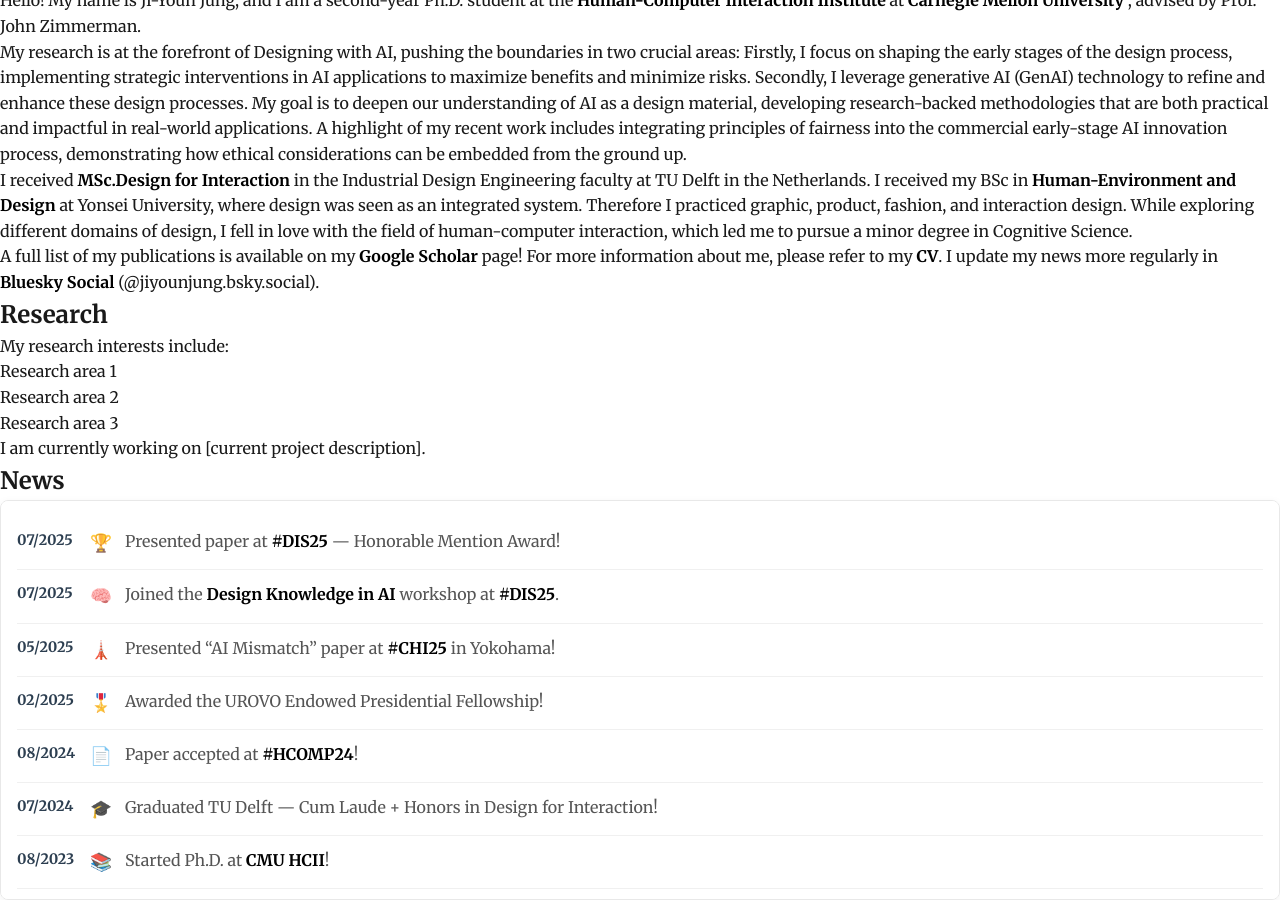
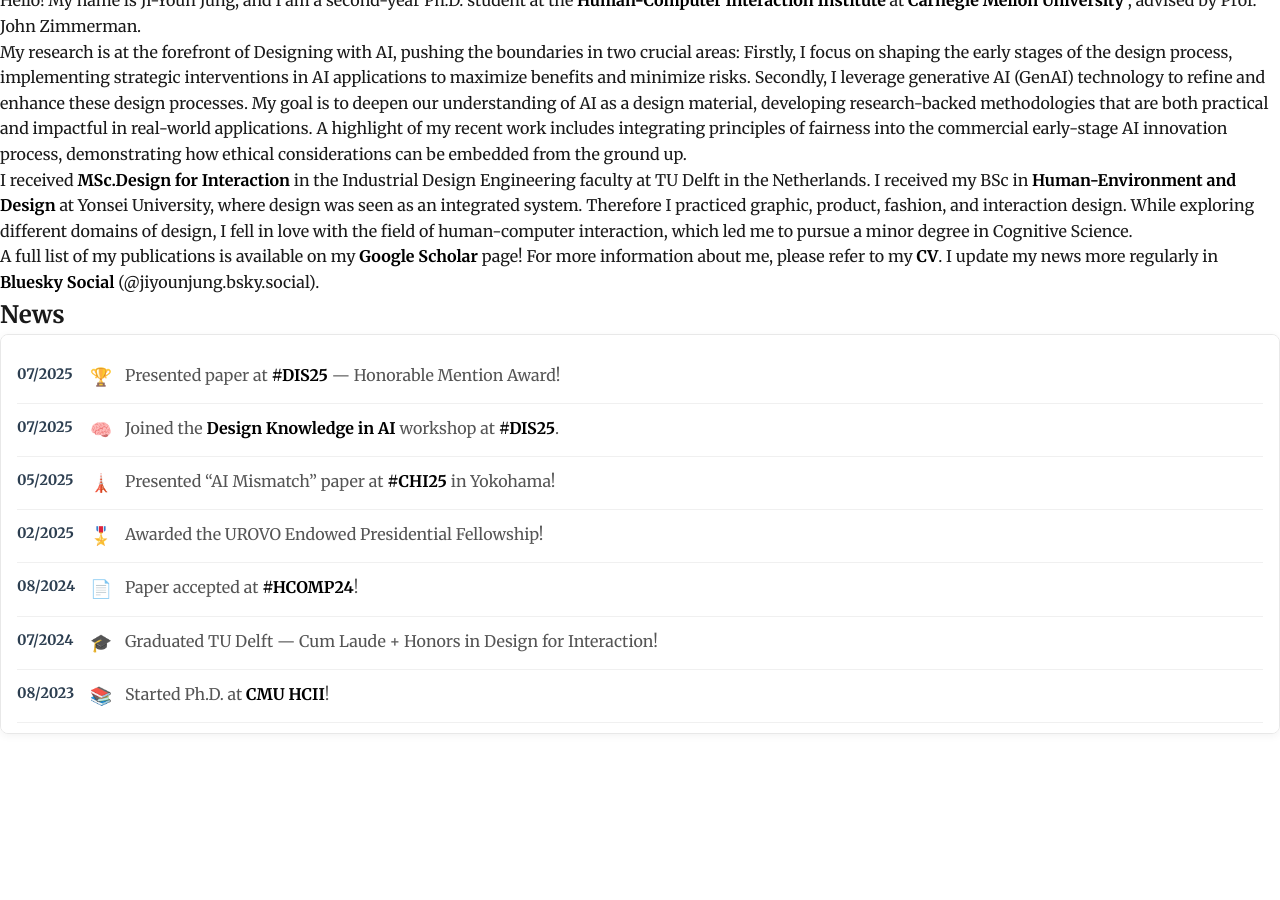
Before and after one commit to jiyoun-jung/jiyounjung, a Jekyll site: the page built from index.html, in a window 1280 px wide and 900 px high, scrolled down 3507 px. Built offline with Jekyll 4.4.1, drawn with Linux system fonts in a browser that asks for light colours; some web fonts are replaced; after the commit the page ends 4241 px from its top, so only the background shows below that.

Commit message:
Research page remove

```diff
--- a/index.html
+++ b/index.html
@@ -14,7 +14,7 @@
   <p>A full list of my publications is available on my <a href="https://scholar.google.com/citations?user=_FPdtQ8AAAAJ&hl=en&inst=3203679203499159833" target="_blank" rel="noopener noreferrer">Google Scholar</a> page! For more information about me, please refer to my <a href="https://jiyoun-jung.github.io/jiyounjung/contents/cv.pdf?v=1" target="_blank" rel="noopener noreferrer" class="cv-link">CV</a>. I update my news more regularly in <a href="https://bsky.app/profile/jiyounjung.bsky.social" target="_blank" rel="noopener noreferrer">Bluesky Social</a> (@jiyounjung.bsky.social).</p>
 </section>
 
-<section class="content-section">
+<!-- <section class="content-section">
   <h2>Research</h2>
   <p>My research interests include:</p>
   <ul>
@@ -23,7 +23,7 @@
     <li>Research area 3</li>
   </ul>
   <p>I am currently working on [current project description].</p>
-</section>
+</section> -->
 
 <section class="content-section">
   <h2>News</h2>
```
